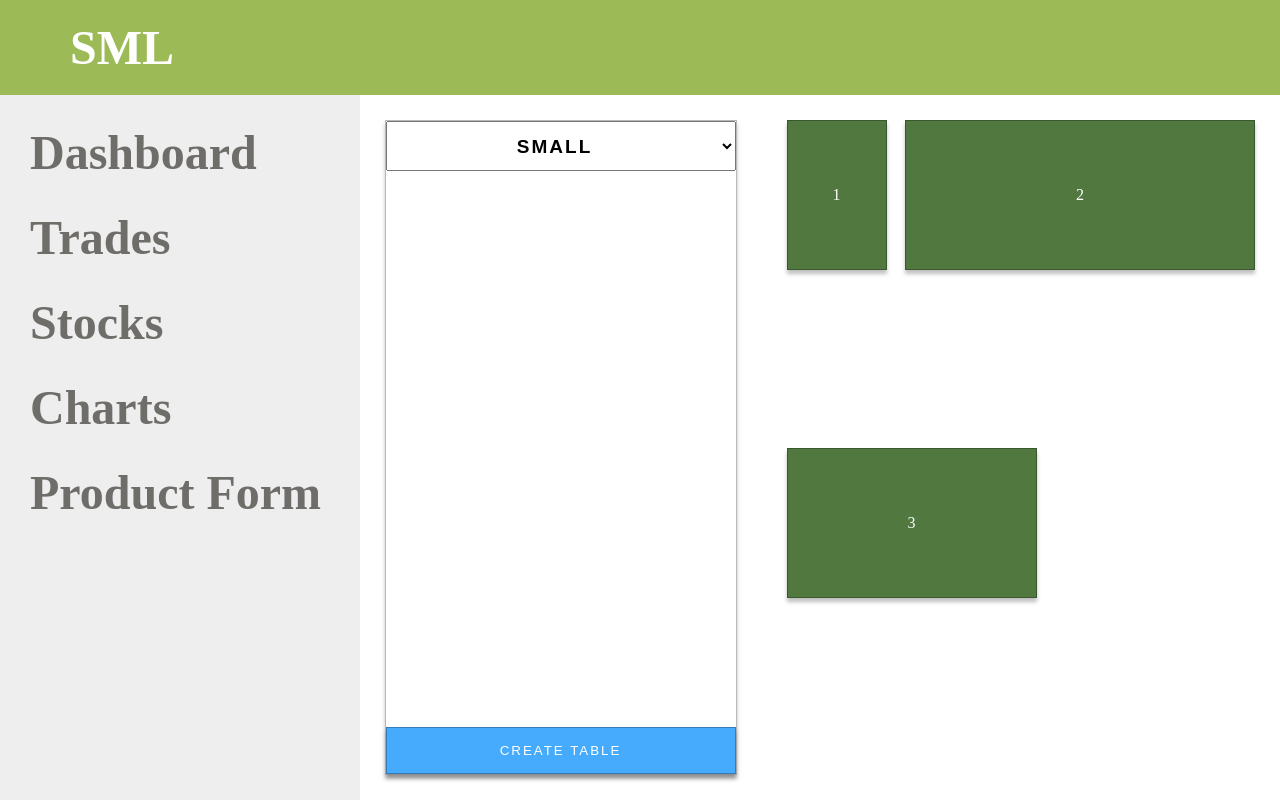
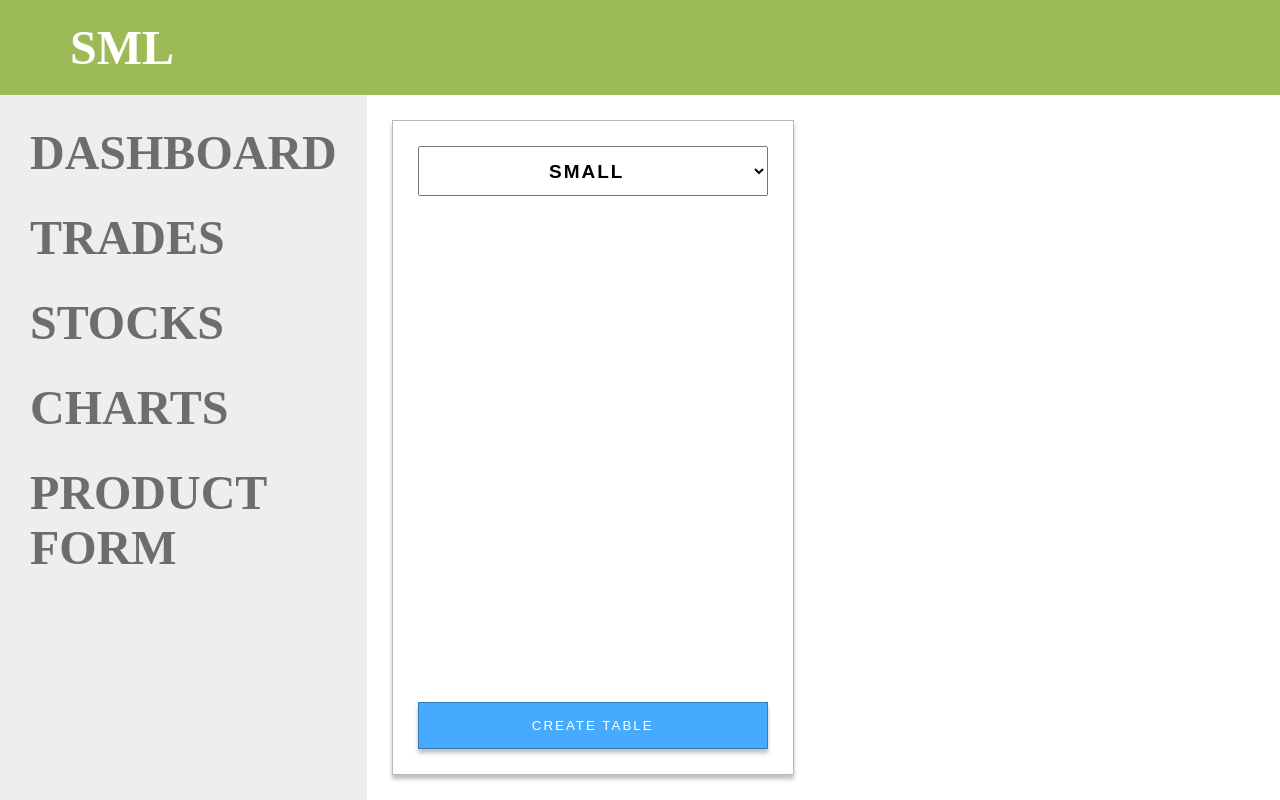
Before and after one commit to Markito97/Dashboard, a React (Create React App) app in the folder client/: page /dashboard in a window 1280 px wide. Built offline with nearby package versions, Linux system fonts and the light colour scheme.

Commit message:
adding-a-product-to-a-state

```diff
--- a/client/src/App.css
+++ b/client/src/App.css
@@ -58,7 +58,6 @@ html {
 
 .side__bar {
   height: calc(100vh - 95px);
-  width: 500px;
   background: #eeeeee;
 }
 
@@ -70,6 +69,7 @@ html {
   display: flex;
   flex-direction: column;
   text-decoration: none;
+  text-transform: uppercase;
 }
 
 .main__dashboard {
@@ -129,6 +129,7 @@ html {
 }
 
 .product__list {
+  margin: 25px;
   width: 100%;
   display: flex;
   flex-wrap: wrap;
@@ -253,6 +254,8 @@ td:last-child {
 }
 
 .table__select {
+  /* outline-style: #46abfd; */
+  margin: 25px;
   width: 350px;
   height: 50px;
   text-align: center;
--- a/client/src/App.tsx
+++ b/client/src/App.tsx
@@ -8,20 +8,7 @@ import { ProductFrom } from "./infuture/ProductForm";
 import { useState } from "react";
 
 export const App = () => {
-  const [tables, setTables] = useState<any[]>([
-    {
-      id: 1,
-      tableSize: "Small_Table",
-    },
-    {
-      id: 2,
-      tableSize: "Large_Table",
-    },
-    {
-      id: 3,
-      tableSize: "Average_Table",
-    },
-  ]);
+  const [tables, setTables] = useState<any[]>([]);
   const [largeTable, setLargeTable] = useState<any[]>([]);
   const [smallTable, setSmallTable] = useState([]);
   const [averageTable, setAverageTable] = useState([]);
--- a/client/src/assets/UI/buttons/MyButtons.tsx
+++ b/client/src/assets/UI/buttons/MyButtons.tsx
@@ -9,6 +9,7 @@ export const MyRippleBtn: FC<IBtn> = ({
   padding,
   ripple,
   children,
+  margin,
   onCLick,
 }) => {
   useEffect(() => {
@@ -42,7 +43,7 @@ export const MyRippleBtn: FC<IBtn> = ({
   return (
     <button
       id={`${id}`}
-      style={{ width, height, padding }}
+      style={{ width, height, padding, margin }}
       className={`${classes.btn} ${classes.btnRipple}`}
       data-ripple={ripple}
       onClick={onCLick}
--- a/client/src/components/CheckOut.tsx
+++ b/client/src/components/CheckOut.tsx
@@ -9,22 +9,13 @@ interface ICheckProps {
 }
 
 export const CheckOutTest: FC<ICheckProps> = ({ id, largeTable, isShow }) => {
-  console.log(largeTable);
-  console.log(id);
-
   if (isShow) {
     return (
       <div className="check__out__test">
-        <div className="check__out__list__item">
-          {largeTable?.map((table, index) => {
-            if (id === "1") {
-              return <div key={index + 1}>{table.title}</div>;
-            } else {
-              return <h1>Aboba</h1>;
-            }
-          })}
-        </div>
-        <MyRippleBtn ripple={"#ffffff"}>Paid</MyRippleBtn>
+        <div className="check__out__list__item"></div>
+        <MyRippleBtn padding="15px" margin="25px" ripple={"#ffffff"}>
+          Paid
+        </MyRippleBtn>
       </div>
     );
   } else {
--- a/client/src/components/CreateTables.tsx
+++ b/client/src/components/CreateTables.tsx
@@ -1,7 +1,7 @@
 import { FC, useState } from "react";
 import { MyTable } from "../assets/UI/tables/MyTable";
 import { mockTables } from "../data/mockTables";
-import { v4 as uidv4 } from "uuid";
+import { v4 as uuidv4 } from "uuid";
 import { MyRippleBtn } from "../assets/UI/buttons/MyButtons";
 
 interface ICreateTableProps {
@@ -13,7 +13,7 @@ export const CreateTable: FC<ICreateTableProps> = ({ create }) => {
 
   const createTable = () => {
     const newTable = {
-      id: uidv4(),
+      id: uuidv4(),
       tableSize: option,
     };
     create(newTable);
@@ -31,7 +31,12 @@ export const CreateTable: FC<ICreateTableProps> = ({ create }) => {
         <option value="average">Average</option>
         <option value="large">Large</option>
       </select>
-      <MyRippleBtn padding="15px" onCLick={createTable} ripple={"#ffffff"}>
+      <MyRippleBtn
+        padding="15px"
+        margin="25px"
+        onCLick={createTable}
+        ripple={"#ffffff"}
+      >
         Create table
       </MyRippleBtn>
     </div>
--- a/client/src/components/Products.tsx
+++ b/client/src/components/Products.tsx
@@ -4,20 +4,21 @@ import mockdata from "../data/mockdata";
 import { FC } from "react";
 
 export interface ILarge {
+  tables: any[];
   tableId?: string;
   largeTable?: any[];
   large: (object: any) => void;
 }
 
-export const Products: FC<ILarge> = ({ tableId, large }) => {
+export const Products: FC<ILarge> = ({ tables, tableId, large }) => {
   const showProduct = (id: string) => {
     const product = mockdata.find((prod) => prod.id === id);
-    if (tableId === "1") {
-      large(product);
-    }
+    tables.forEach((el) => {
+      if (el.id === tableId) {
+        large(product);
+      }
+    });
   };
-
-  console.log(tableId);
 
   return (
     <div className="product__list">
--- a/client/src/components/Tables.tsx
+++ b/client/src/components/Tables.tsx
@@ -12,24 +12,40 @@ export const Tables: FC<ITables> = ({ tables, showHandler }) => {
     const id = (e.target as HTMLElement).id;
     showHandler(id);
   };
+
   return (
     <div className="table__arrangement">
       {tables.map((table, index) => {
         if (table.tableSize === "Small_Table") {
           return (
-            <MyTable key={table.id} width="100px" onClick={takeTableId}>
+            <MyTable
+              key={table.id}
+              id={table.id}
+              width="100px"
+              onClick={takeTableId}
+            >
               {index + 1}
             </MyTable>
           );
         } else if (table.tableSize === "Average_Table") {
           return (
-            <MyTable key={table.id} width="250px" onClick={takeTableId}>
+            <MyTable
+              key={table.id}
+              id={table.id}
+              width="250px"
+              onClick={takeTableId}
+            >
               {index + 1}
             </MyTable>
           );
         } else {
           return (
-            <MyTable key={table.id} width="350px" onClick={takeTableId}>
+            <MyTable
+              key={table.id}
+              id={table.id}
+              width="350px"
+              onClick={takeTableId}
+            >
               {index + 1}
             </MyTable>
           );
--- a/client/src/pages/Dashboard.tsx
+++ b/client/src/pages/Dashboard.tsx
@@ -29,7 +29,7 @@ export const DashBoard: FC<ILarge> = ({
     <div className="dashboard__content">
       <CreateTable create={createTable} />
       {isShow ? (
-        <Products large={large} tableId={tableId} />
+        <Products tables={tables} large={large} tableId={tableId} />
       ) : (
         <Tables tables={tables} showHandler={showHandler} />
       )}
```
Also changed, not shown: client/src/types/types.tsx (+1 -6 lines).
